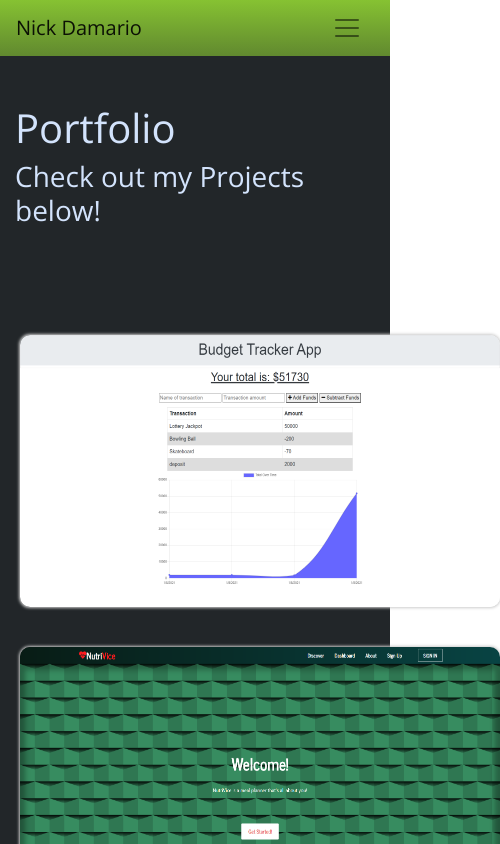
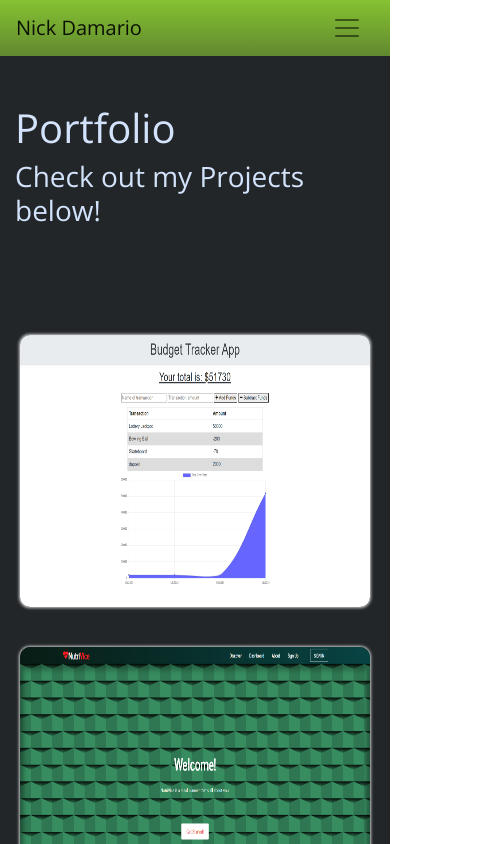
Before and after one commit to nickgdam/React-Portfolio, a React (Create React App) app: page / in a window 390 px wide. Shown: the top 844 px of the page, 500 px wide, since content can reach past the window. Built offline with nearby package versions, Linux system fonts and the light colour scheme.

Commit message:
making portfolio responsive

```diff
--- a/src/components/Card.js
+++ b/src/components/Card.js
@@ -4,7 +4,7 @@ import CardInfo from "../components/CardInfo"
 function Card(props) {
     return (
         <div className="d-inline-block nick-card" onClick={(e) => props.click(props.items)}>
-            <img className="nick-card-image" src={props.item.imgSrc} alt={props.item.imgSrc}/>
+            <img className="nick-card-image yeeter" src={props.item.imgSrc} alt={props.item.imgSrc}/>
             { props.item.selected && <CardInfo title={props.item.title} subTitle={props.item.subTitle} link={props.item.link} />}
         </div>
     )
```
Also changed, not shown: 1 other file (tests, documents, lock files or other folders).
